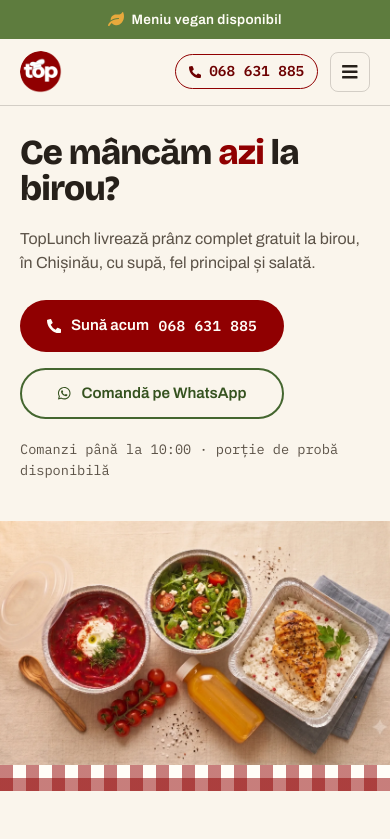
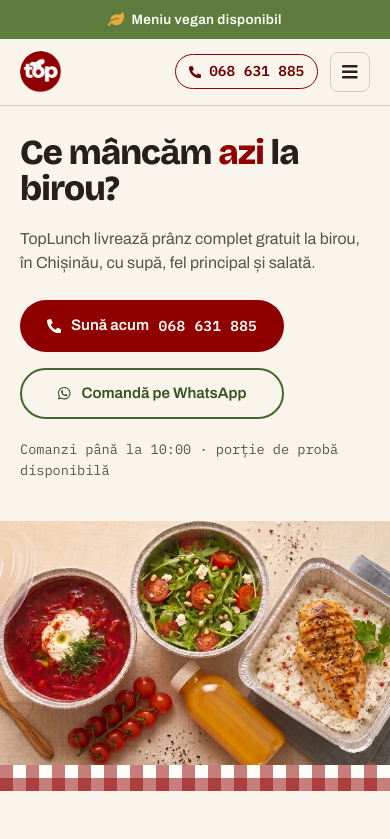
Before and after one commit to catalin0422/top_lunch, a React (Create React App) app: page / in a window 390 px wide. Shown: the top 839 px of the page. Built offline with nearby package versions, Linux system fonts and the light colour scheme.

Commit message:
Crop hero photo closer on mobile

```diff
--- a/src/App.css
+++ b/src/App.css
@@ -329,7 +329,14 @@
   width: 100%;
   height: 100%;
   min-height: 480px;
+  overflow: hidden;
+}
+
+.hero-photo-img {
+  width: 100%;
+  height: 100%;
   object-fit: cover;
+  display: block;
 }
 
 /* ---------- Rânduri de meniu ---------- */
@@ -1020,6 +1027,11 @@
     aspect-ratio: 16 / 10;
   }
 
+  /* Cadru mai strâns pe mobil, ca mâncarea să se vadă de aproape */
+  .hero-photo-img {
+    transform: scale(1.3);
+  }
+
   .about-band-inner {
     grid-template-columns: 1fr;
     gap: 2rem;
--- a/src/Components/Home.js
+++ b/src/Components/Home.js
@@ -47,12 +47,14 @@
           </p>
         </div>
 
-        <img
-          className="hero-photo"
-          src={Hero}
-          alt="Prânz TopLunch pregătit pentru livrare la birou"
-          fetchPriority="high"
-        />
+        <div className="hero-photo">
+          <img
+            className="hero-photo-img"
+            src={Hero}
+            alt="Prânz TopLunch pregătit pentru livrare la birou"
+            fetchPriority="high"
+          />
+        </div>
       </div>
     </header>
   );
```
